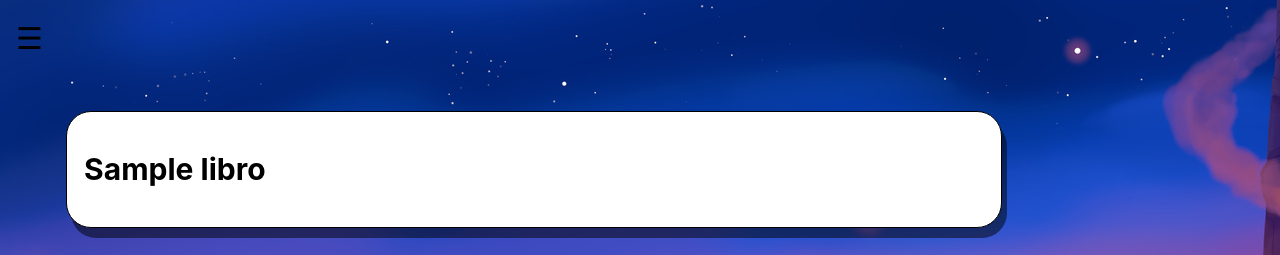
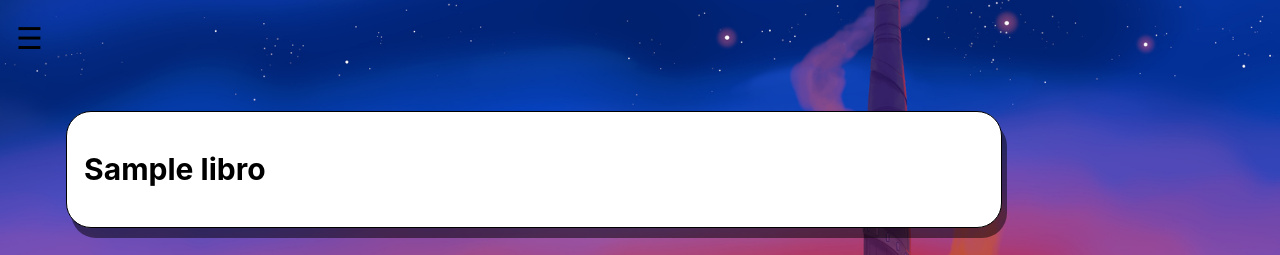
Before and after one commit to R-dVL/Home, a Django app: page /catalogo/libros/1/ in a window 1280 px wide. Shown: the top 255 px of the page. Run offline with Django 3.2, Linux system fonts and the light colour scheme; a user stored in the database is signed in; tables that the repository leaves empty hold one stand-in row (values such as "Sample post").

Commit message:
fix background bug

```diff
--- a/Nexo/Catalogo/static/Catalogo/base.css
+++ b/Nexo/Catalogo/static/Catalogo/base.css
@@ -1,10 +1,9 @@
 /* Body */
 body {
   background-color: rgb(255, 255, 255);
-  background-repeat: no-repeat;
+  background: no-repeat fixed;
   background-size: cover;
-  background-attachment: fixed;
-  background-position: center center;
+  background-position: center;
 	margin: 0;
 	font-family: "Apercu",-apple-system,BlinkMacSystemFont,"Segoe UI","Roboto","Ubuntu","Cantarell","Fira Sans","Droid Sans","Helvetica Neue",sans-serif;
 	font-weight: 400;
--- a/Nexo/Catalogo/templates/Catalogo/libros.html
+++ b/Nexo/Catalogo/templates/Catalogo/libros.html
@@ -16,7 +16,8 @@
       <style>
         body{
           background: url("/static/Catalogo/images/libros.jpg") no-repeat fixed;
-          background-size: auto;
+          background-position: center center;
+          background-size: cover;
         }
       </style>
 
--- a/Nexo/Catalogo/templates/Catalogo/librosDetalle.html
+++ b/Nexo/Catalogo/templates/Catalogo/librosDetalle.html
@@ -13,7 +13,8 @@
     <style>
         body{
           background: url("/static/Catalogo/images/libros.jpg") no-repeat fixed;
-          background-size: auto;
+          background-position: center center;
+          background-size: cover;
         }
     </style>
 
--- a/Nexo/Catalogo/templates/Catalogo/peliculas.html
+++ b/Nexo/Catalogo/templates/Catalogo/peliculas.html
@@ -13,7 +13,8 @@
     <style>
       body{
         background: url("/static/Catalogo/images/peliculas.jpg") no-repeat fixed;
-        background-size: auto;
+        background-position: center center;
+        background-size: cover;
       }
     </style>
       <div id="box">
--- a/Nexo/Catalogo/templates/Catalogo/peliculasDetalle.html
+++ b/Nexo/Catalogo/templates/Catalogo/peliculasDetalle.html
@@ -13,7 +13,8 @@
     <style>
         body{
           background: url("/static/Catalogo/images/peliculas.jpg") no-repeat fixed;
-          background-size: auto;
+          background-position: center center;
+          background-size: cover;
         }
     </style>
     <div id="box">
--- a/Nexo/Catalogo/templates/Catalogo/pendientes.html
+++ b/Nexo/Catalogo/templates/Catalogo/pendientes.html
@@ -12,7 +12,8 @@
     <style>
       body{
         background: url("/static/Catalogo/images/home.jpeg") no-repeat fixed;
-        background-size: auto;
+        background-position: center center;
+        background-size: cover;
       }
   </style>
       <div id="box">
--- a/Nexo/Catalogo/templates/Catalogo/series.html
+++ b/Nexo/Catalogo/templates/Catalogo/series.html
@@ -13,7 +13,8 @@
     <style>
       body{
         background: url("/static/Catalogo/images/series.jpg") no-repeat fixed;
-          background-size: auto;
+        background-position: center center;
+        background-size: cover;
       }
     </style>
       <div id="box">
--- a/Nexo/Catalogo/templates/Catalogo/seriesDetalle.html
+++ b/Nexo/Catalogo/templates/Catalogo/seriesDetalle.html
@@ -12,7 +12,8 @@
     <style>
         body{
           background: url("/static/Catalogo/images/series.jpg") no-repeat fixed;
-            background-size: auto;
+          background-position: center center;
+          background-size: cover;
         }
       </style>
     <div id="box">
```
